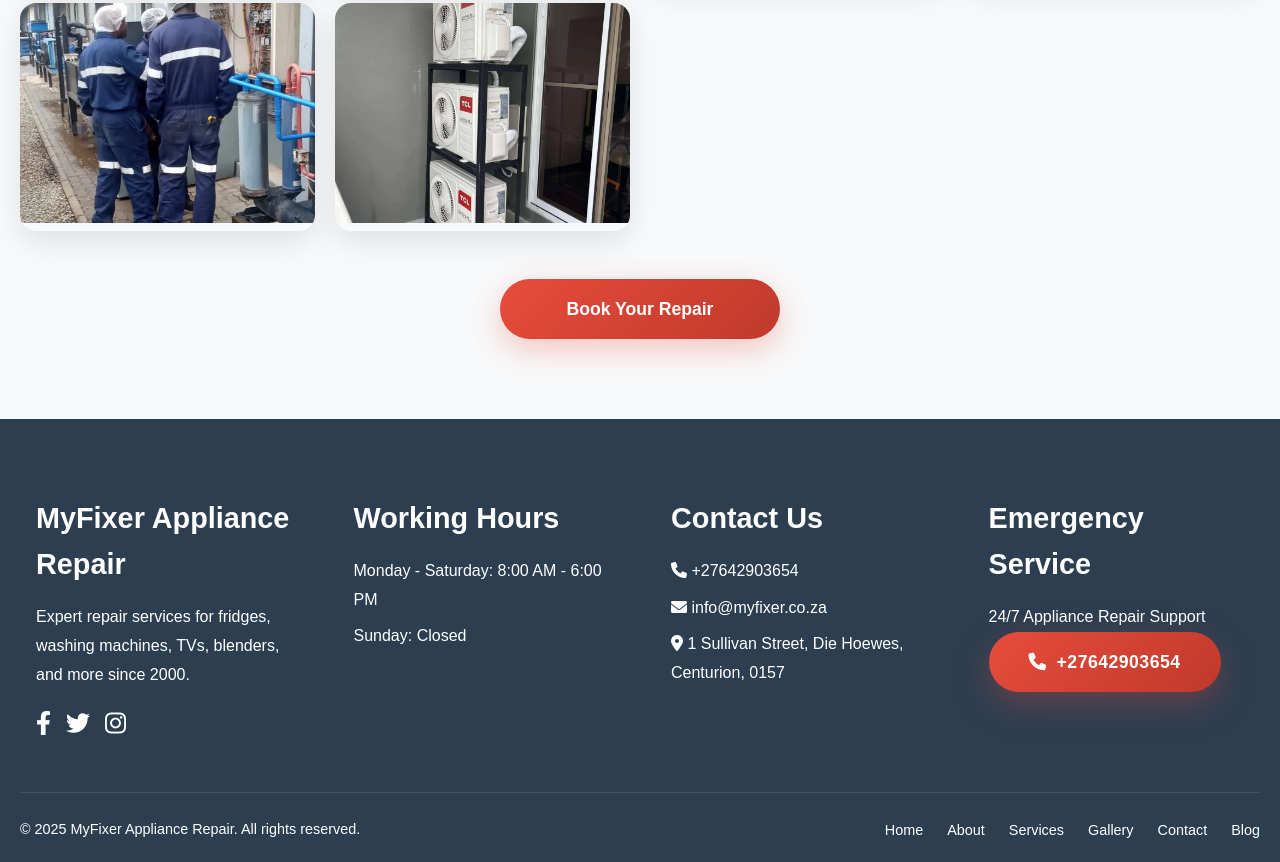
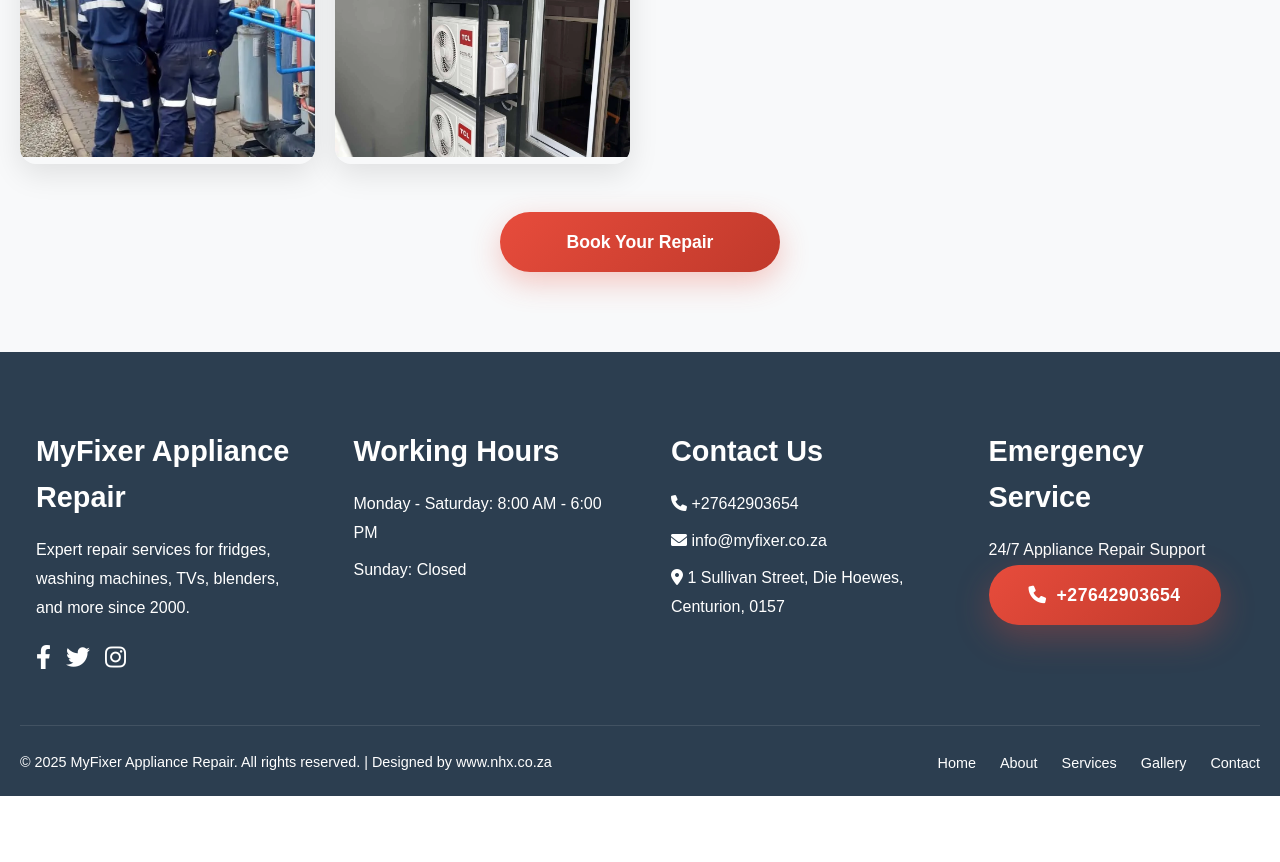
Before and after one commit to blsk4040/myfixer, a plain HTML site: page public/gallery.html in a window 1280 px wide. Shown: the part 1505-2367 px from the top of the page. After the commit the page ends 2301 px from the top, so only its background shows below. Drawn offline with nearby package versions, Linux system fonts and the light colour scheme; some packages are replaced by stand-ins of ours; a script that the page names is missing.

Commit message:
Update ver 3

```diff
--- a/public/gallery.html
+++ b/public/gallery.html
@@ -45,9 +45,9 @@
     <!-- Full Gallery Hero -->
     <section class="gallery-hero">
         <div class="container">
-            <h1 data-aos="fade-up">Our Repair Gallery</h1>
+            <h1 data-aos="fade-up">Our  Gallery</h1>
             <p data-aos="fade-up" data-aos-delay="100">
-                Real before & after photos from homes in Centurion, Pretoria & Johannesburg
+
             </p>
         </div>
     </section>
@@ -185,14 +185,17 @@
                 </div>
             </div>
             <div class="footer-bottom">
-                <p>&copy; 2025 MyFixer Appliance Repair. All rights reserved.</p>
+    <p>
+        &copy; 2025 MyFixer Appliance Repair. All rights reserved. |
+        Designed by
+        <a href="https://nhx.co.za" target="_blank" rel="noopener noreferrer">www.nhx.co.za</a>
+    </p>
     <ul class="footer-nav">
         <li><a href="#home">Home</a></li>
         <li><a href="#about">About</a></li>
         <li><a href="#services">Services</a></li>
         <li><a href="gallery.html">Gallery</a></li>
         <li><a href="#contact">Contact</a></li>
-                    <li><a href="blog.html">Blog</a></li>
     </ul>
 </div>
         </div>
--- a/public/styles.css
+++ b/public/styles.css
@@ -1469,6 +1469,18 @@
 
 .footer-nav a:hover {
     color: #e74c3c;
+}
+
+/* FIX: Ensure footer link is ALWAYS visible */
+.footer-bottom p,
+.footer-bottom p a {
+    color: white !important;
+    text-decoration: none;
+}
+
+.footer-bottom p a:hover {
+    color: #e74c3c !important;
+    text-decoration: underline;
 }
 
 /* ============================================
```
Also changed, not shown: public/index.html (+5 -2 lines). Lines whose indentation alone changed are shown as unchanged.
